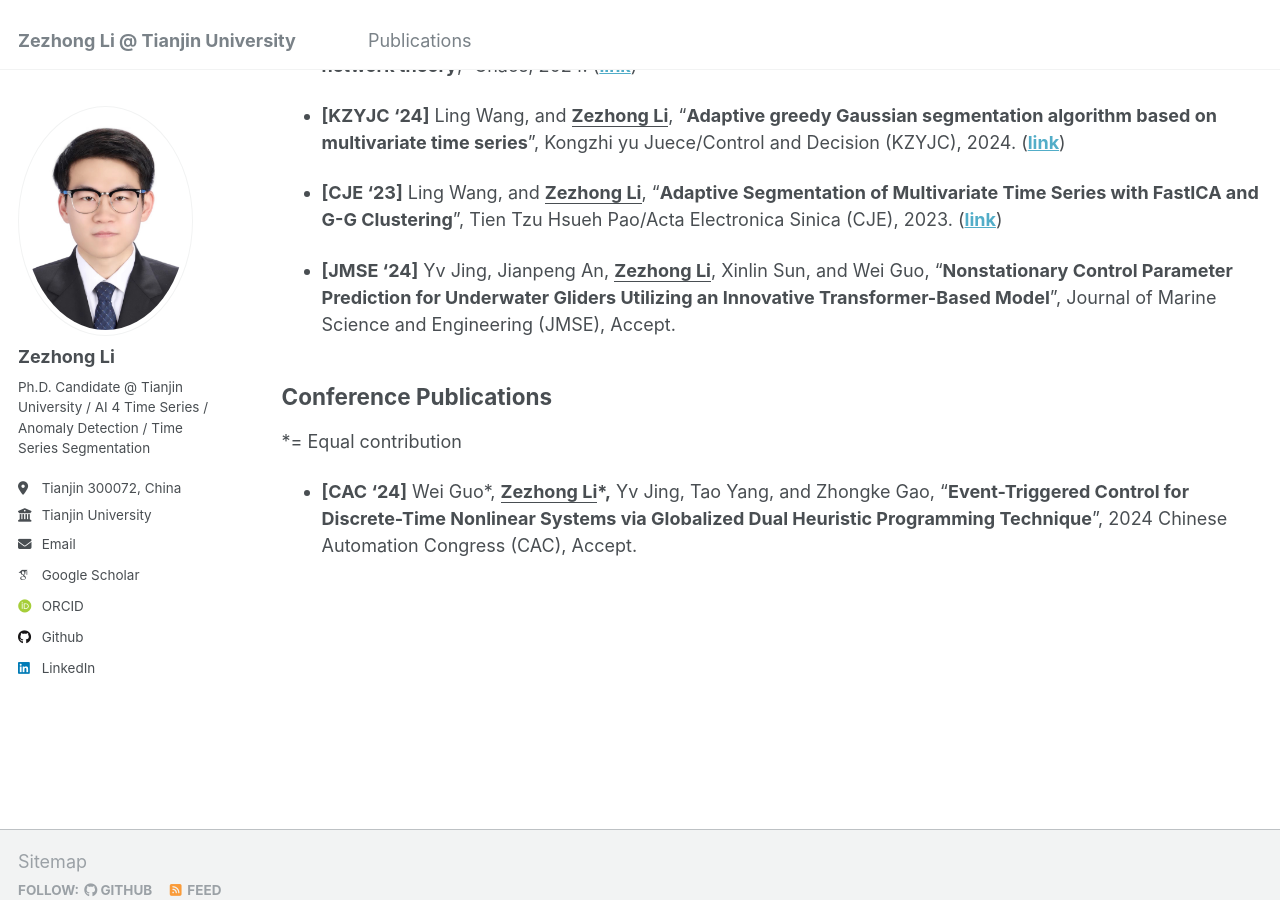
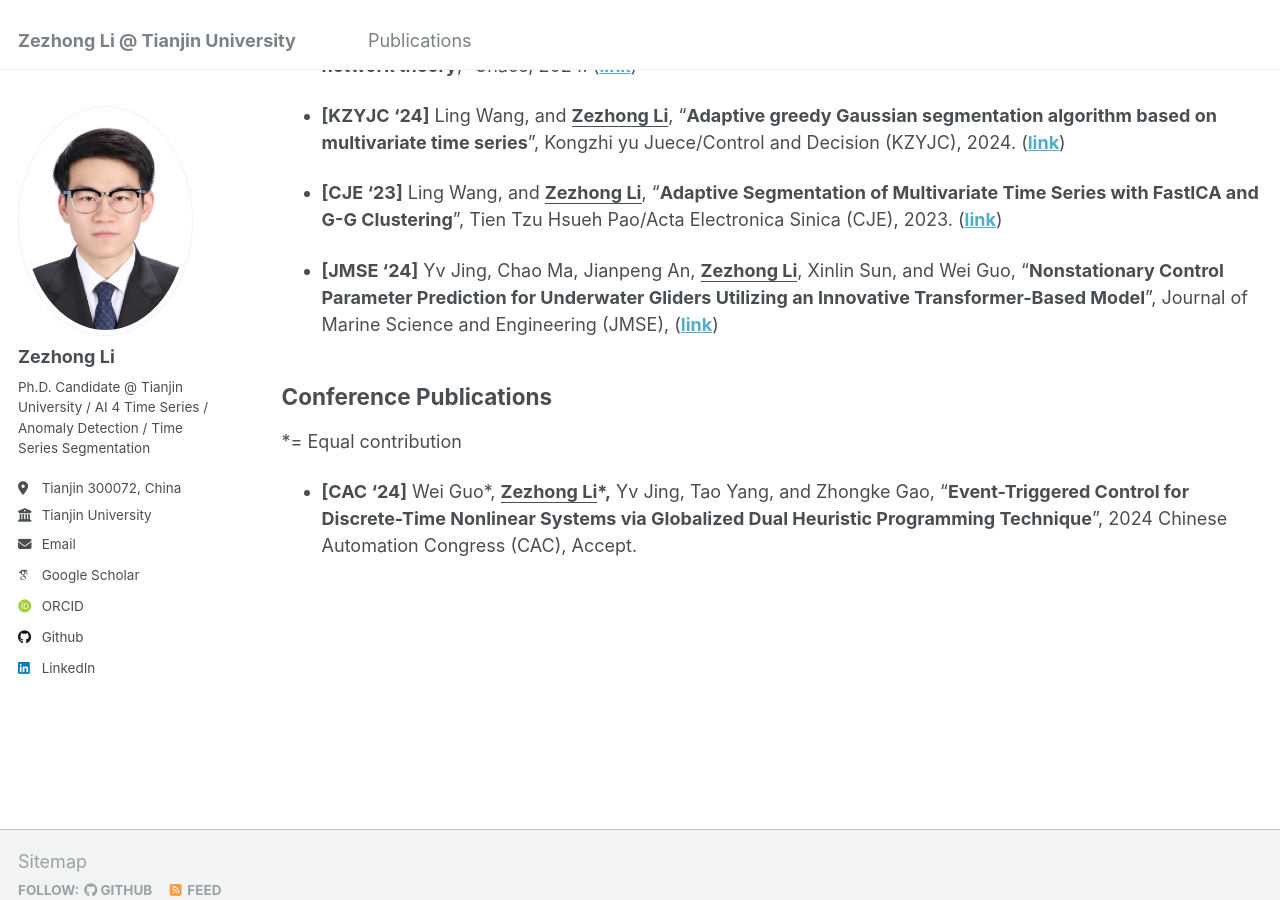
Before and after one commit to lzz19980125/lzz19980125.github.io, a Jekyll site: the page built from _pages/publications.md, in a window 1280 px wide and 900 px high, scrolled down 563 px. Built offline with Jekyll 4.4.1, drawn with Linux system fonts in a browser that asks for light colours; some web fonts are replaced.

Commit message:
Update publications.md

```diff
--- a/_pages/publications.md
+++ b/_pages/publications.md
@@ -21,8 +21,8 @@ author_profile: true
 
 - **[CJE '23]** Ling Wang, and **<u>Zezhong Li</u>**, "**Adaptive Segmentation of Multivariate Time Series with FastICA and G-G Clustering**", Tien Tzu Hsueh Pao/Acta Electronica Sinica (CJE), 2023. ([**link**](https://www.ejournal.org.cn/CN/10.12263/DZXB.20220649))
 
-- **[JMSE '24]** Yv Jing, Jianpeng An, **<u>Zezhong Li</u>**, Xinlin Sun, and Wei Guo, "**Nonstationary Control Parameter Prediction for Underwater Gliders
-Utilizing an Innovative Transformer-Based Model**", Journal of Marine Science and Engineering (JMSE), Accept.
+- **[JMSE '24]** Yv Jing, Chao Ma, Jianpeng An, **<u>Zezhong Li</u>**, Xinlin Sun, and Wei Guo, "**Nonstationary Control Parameter Prediction for Underwater Gliders
+Utilizing an Innovative Transformer-Based Model**", Journal of Marine Science and Engineering (JMSE), ([**link**](https://www.mdpi.com/2077-1312/12/11/2106))
 
 ## Conference Publications
 
```
